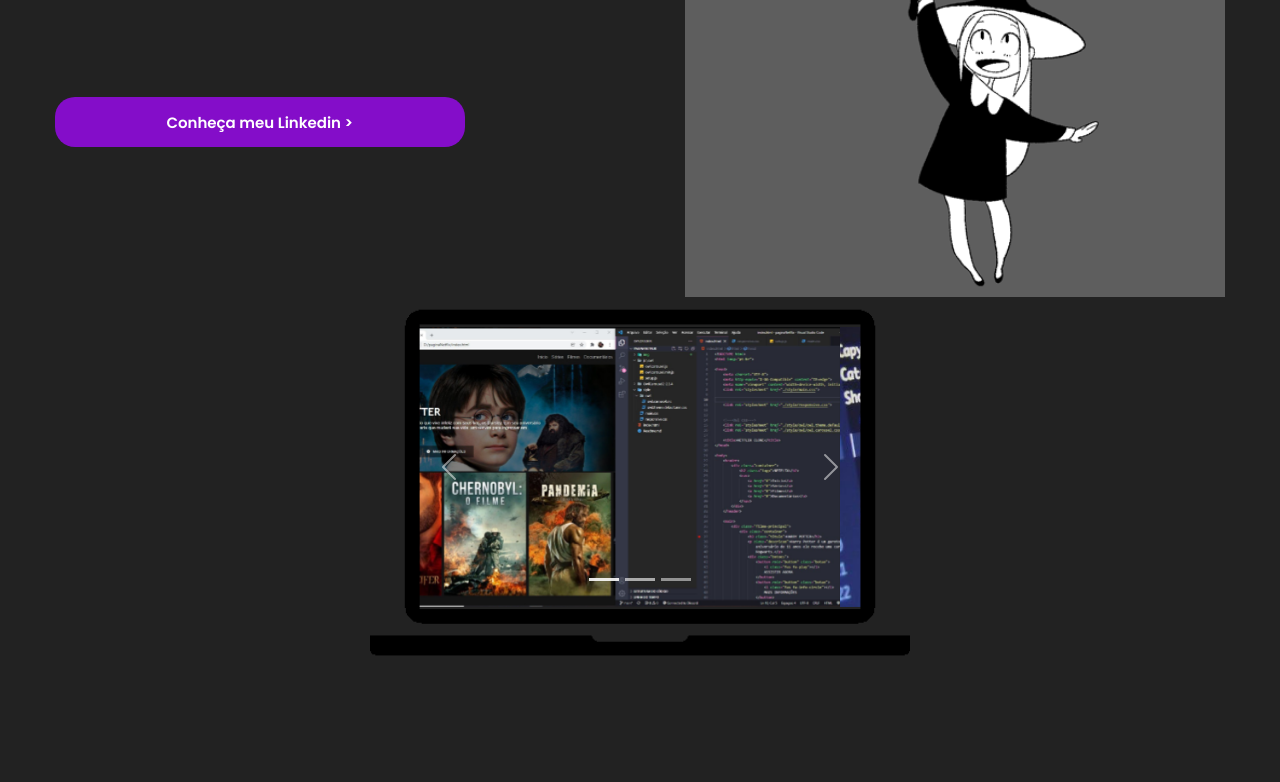
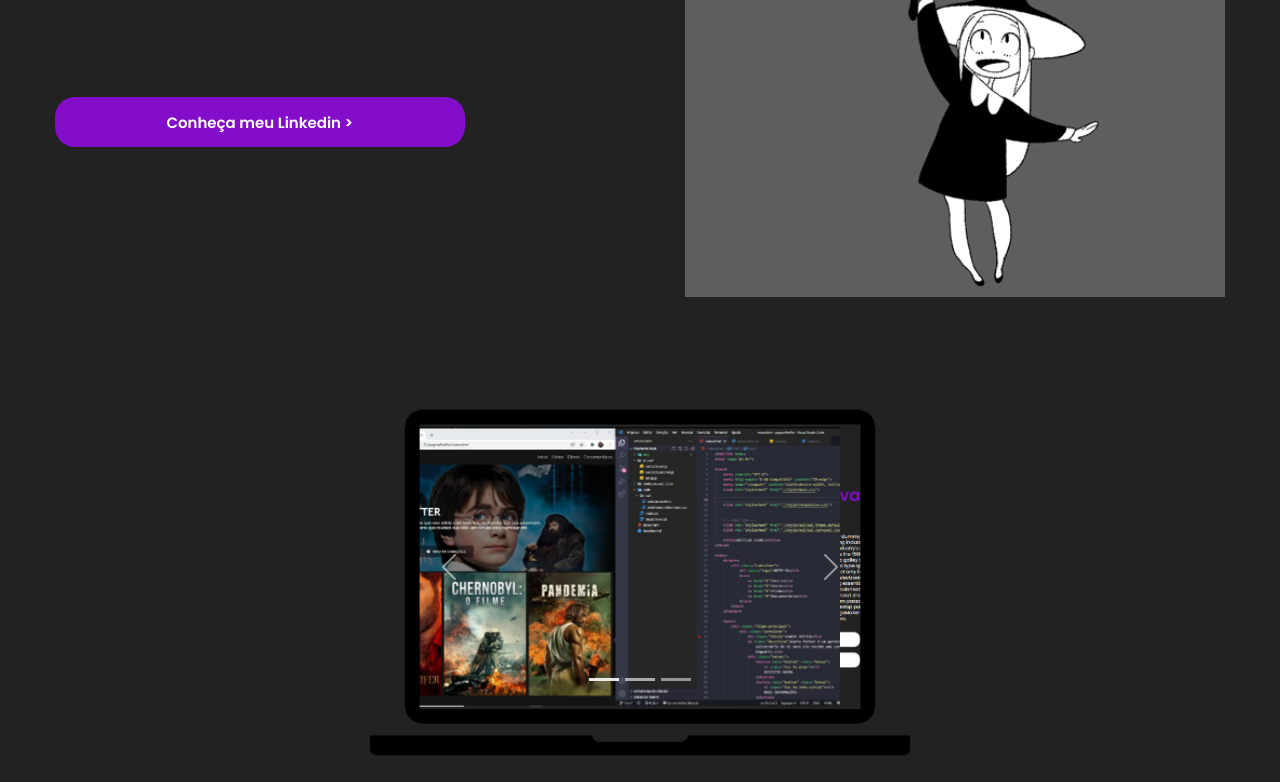
Before and after one commit to SalesCoding/portfolio, a plain HTML site: page index.html in a window 1280 px wide. Shown: the part 420-1202 px from the top of the page. Before the commit the page ends 1102 px from the top, so only its background shows below. Drawn offline with nearby package versions, Linux system fonts and the light colour scheme.

Commit message:
carrosel ajustado1

```diff
--- a/index.html
+++ b/index.html
@@ -86,11 +86,9 @@
           <img src="./img/projeto1.png"      class="d-block w-100" alt="...">
         </div>
         <div class="carousel-item">
-          <img src="./img/dev2.jpg"       class="d-block w-100" alt="...">
+          <img src="./img/projeto2.png"       class="d-block w-100" alt="...">
         </div>
-        <div class="carousel-item">
-          <img src="./img/dev3.jpg"     class="d-block w-100" alt="...">
-        </div>
+
 
 
 
--- a/style/style.css
+++ b/style/style.css
@@ -123,6 +123,7 @@ li{
         align-items: center;
         justify-content: center;
         position: relative;
+        margin-top: 100px;
     }
 
     .carrosel{
```
Also changed, not shown: img/projeto2.png (added).
